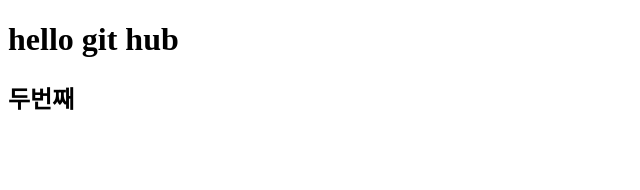
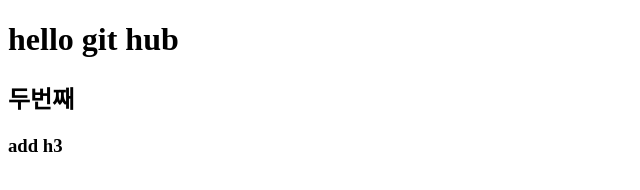
Before and after one commit to ODASAKURA19990312/soldesk-802, a plain HTML site: page index.html in a window 1280 px wide. Shown: the full height of the page, 0-640 px from the left. Drawn offline with Linux system fonts and the light colour scheme.

Commit message:
Update
h3 add

```diff
--- a/index.html
+++ b/index.html
@@ -8,6 +8,6 @@
 <body>
     <h1>hello git hub</h1>
     <h2> 두번째 </h2>
-
+<h3>add h3</h3>
 </body>
 </html>
```
